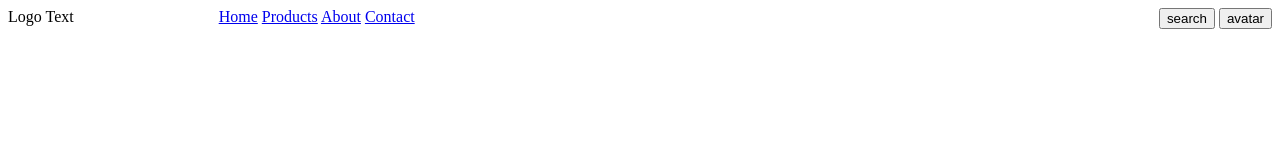
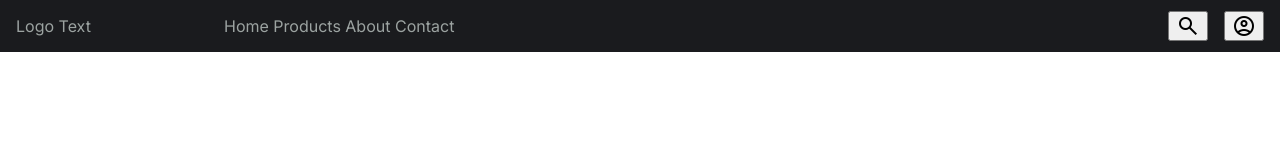
Before and after one commit to Lexicon-LTU-2024/webshop-draft-code-along, a plain HTML site: page index.html in a window 1280 px wide. Drawn offline with nearby package versions, Linux system fonts and the light colour scheme.

Commit message:
created flex containers in header and added icons

```diff
--- a/index.css
+++ b/index.css
@@ -1,7 +1,23 @@
+@import url("https://fonts.googleapis.com/css2?family=Inter:wght@100..900&display=swap");
+
+body {
+  font-family: "Inter", sans-serif;
+  margin: 0;
+}
+
+.link {
+  color: #9ca3a1;
+  text-decoration: none;
+}
+
 /*########## Header ########## */
 
 .header {
+  align-items: center;
+  background-color: #1a1b1e;
+  color: #9ca3a1;
   display: flex;
+  padding: 0.7rem 1rem;
 }
 
 .header .logo-container {
@@ -9,7 +25,17 @@
 }
 
 .header .topbar {
+  align-items: center;
   display: flex;
   justify-content: space-between;
   flex: 5;
 }
+
+.header .topbar .actions {
+  display: flex;
+  gap: 1rem;
+}
+
+.header .topbar .actions button {
+  display: flex;
+}
--- a/index.html
+++ b/index.html
@@ -4,6 +4,10 @@
     <meta charset="UTF-8" />
     <meta name="viewport" content="width=device-width, initial-scale=1.0" />
     <title>Webshop</title>
+    <link
+      href="https://fonts.googleapis.com/css2?family=Material+Symbols+Outlined"
+      rel="stylesheet"
+    />
     <link rel="stylesheet" href="index.css" />
   </head>
   <body>
@@ -20,8 +24,10 @@
           <a href="#" class="link">Contact</a>
         </nav>
         <div class="actions">
-          <button class="search">search</button>
-          <button class="avatar">avatar</button>
+          <button class="search"><span class="material-symbols-outlined"> search </span></button>
+          <button class="avatar">
+            <span class="material-symbols-outlined"> account_circle </span>
+          </button>
         </div>
       </div>
     </header>
```
